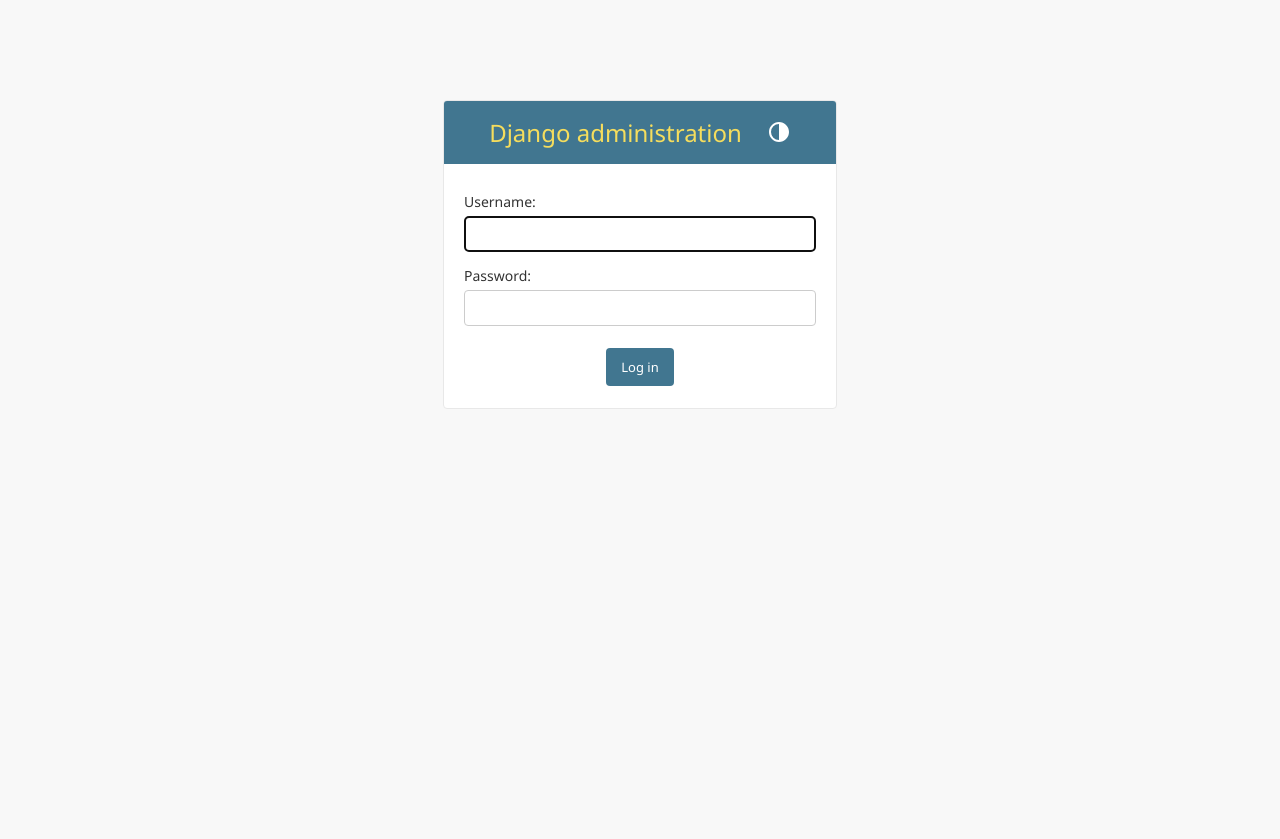
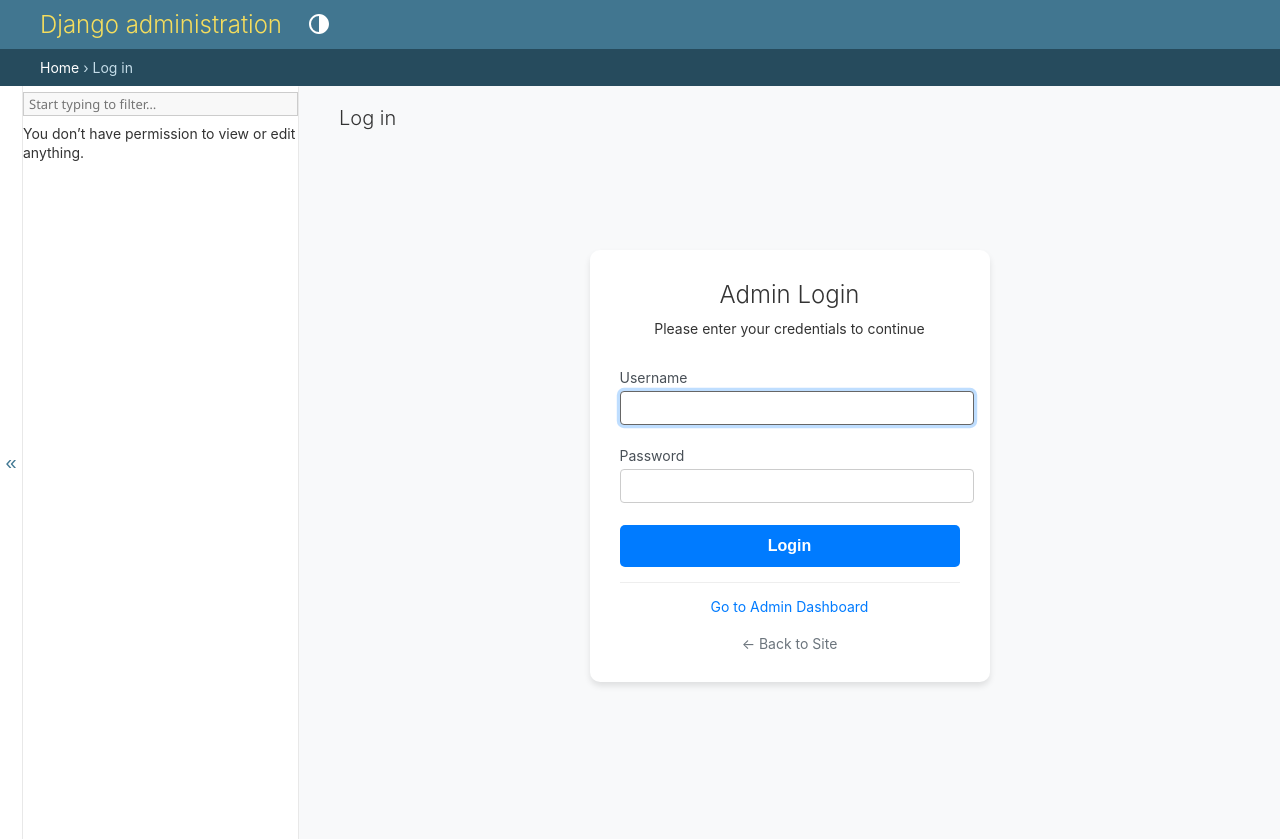
Before and after one commit to beneeshv/blog_jango, a Django app: page /admin/login/ in a window 1280 px wide. Before the commit the page ends 409 px from the top, so only its background shows below. Run offline with Django 5.2, Linux system fonts and the light colour scheme.

Commit message:
second push

```diff
--- /dev/null
+++ b/blog/templates/admin/login.html
@@ -0,0 +1,147 @@
+{% extends 'admin/base_site.html' %}
+{% load static %}
+
+{% block title %}Admin Login{% endblock %}
+
+{% block extrastyle %}
+<style>
+    body {
+        background: #f8f9fa;
+        font-family: -apple-system, BlinkMacSystemFont, "Segoe UI", Roboto, "Helvetica Neue", Arial, sans-serif;
+    }
+    .login-container {
+        max-width: 400px;
+        margin: 100px auto;
+        padding: 20px;
+    }
+    .login-card {
+        background: white;
+        border-radius: 10px;
+        box-shadow: 0 4px 6px rgba(0, 0, 0, 0.1);
+        padding: 30px;
+    }
+    .login-header {
+        text-align: center;
+        margin-bottom: 30px;
+    }
+    .login-header h1 {
+        font-size: 24px;
+        color: #333;
+        margin-bottom: 10px;
+    }
+    .login-form {
+        margin-top: 20px;
+    }
+    .form-group {
+        margin-bottom: 20px;
+    }
+    .form-group label {
+        display: block;
+        margin-bottom: 5px;
+        color: #495057;
+    }
+    .form-control {
+        width: 100%;
+        border-radius: 5px;
+        padding: 10px 15px;
+        border: 1px solid #ddd;
+        font-size: 16px;
+    }
+    .form-control:focus {
+        border-color: #80bdff;
+        outline: 0;
+        box-shadow: 0 0 0 0.2rem rgba(0,123,255,.25);
+    }
+    .btn-login {
+        width: 100%;
+        padding: 12px;
+        background: #007bff;
+        border: none;
+        border-radius: 5px;
+        color: white;
+        font-weight: bold;
+        cursor: pointer;
+        transition: background 0.3s;
+        font-size: 16px;
+    }
+    .btn-login:hover {
+        background: #0056b3;
+    }
+    .error-message {
+        color: #dc3545;
+        margin-bottom: 15px;
+        text-align: center;
+        padding: 10px;
+        background: #f8d7da;
+        border-radius: 5px;
+    }
+    .back-to-site {
+        text-align: center;
+        margin-top: 20px;
+    }
+    .back-to-site a {
+        color: #6c757d;
+        text-decoration: none;
+        font-size: 14px;
+    }
+    .back-to-site a:hover {
+        color: #343a40;
+    }
+    .admin-link {
+        text-align: center;
+        margin-top: 15px;
+        padding-top: 15px;
+        border-top: 1px solid #eee;
+    }
+    .admin-link a {
+        color: #007bff;
+        text-decoration: none;
+    }
+    .admin-link a:hover {
+        text-decoration: underline;
+    }
+</style>
+{% endblock %}
+
+{% block content %}
+<div class="login-container">
+    <div class="login-card">
+        <div class="login-header">
+            <h1>Admin Login</h1>
+            <p class="text-muted">Please enter your credentials to continue</p>
+        </div>
+
+        {% if form.errors %}
+            <div class="error-message">
+                {% if form.errors.items|length == 1 %}
+                    Please correct the error below.
+                {% else %}
+                    Please correct the errors below.
+                {% endif %}
+            </div>
+        {% endif %}
+
+        <form action="{{ app_path }}" method="post" class="login-form">
+            {% csrf_token %}
+            <div class="form-group">
+                <label for="id_username">Username</label>
+                <input type="text" name="username" id="id_username" class="form-control" required autofocus>
+            </div>
+            <div class="form-group">
+                <label for="id_password">Password</label>
+                <input type="password" name="password" id="id_password" class="form-control" required>
+            </div>
+            <input type="hidden" name="next" value="{% url 'admin-dashboard' %}">
+            <button type="submit" class="btn-login">Login</button>
+        </form>
+
+        <div class="admin-link">
+            <a href="{% url 'admin-dashboard' %}">Go to Admin Dashboard</a>
+        </div>
+
+        <div class="back-to-site">
+            <a href="{% url 'blog:post_list' %}">← Back to Site</a>
+        </div>
+    </div>
+</div>
+{% endblock %}
--- a/blog/templates/registration/login.html
+++ b/blog/templates/registration/login.html
@@ -24,8 +24,10 @@
                     </div>
                 </form>
                 <div class="text-center mt-3">
-                    <p>Don't have an account? <a href="{% url 'blog:register' %}">Register here</a></p>
+
+                 <p>Don't have an account? <a href="{% url 'blog:register' %}">Register here</a></p>
                 </div>
+
             </div>
         </div>
     </div>
--- a/blog/urls.py
+++ b/blog/urls.py
@@ -17,4 +17,5 @@
     path('profile/', views.profile_view, name='profile'),
     path('register/', views.register, name='register'),
     path("logout/", views.user_logout, name="logout"),
+    path('admin-login/', views.admin_login, name='admin_login'),
 ]
--- a/mysite/urls.py
+++ b/mysite/urls.py
@@ -18,9 +18,20 @@
 from django.urls import path, include
 from django.conf import settings
 from django.conf.urls.static import static
+from blog.admin import AdminDashboardView
+from django.contrib.auth import views as auth_views
+from django.shortcuts import redirect
+
+def redirect_to_dashboard(request):
+    return redirect('admin-dashboard')
 
 urlpatterns = [
     path('admin/', admin.site.urls),
+    path('admin/dashboard/', AdminDashboardView.as_view(), name='admin-dashboard'),
+    path('admin/login/', auth_views.LoginView.as_view(
+        template_name='admin/login.html',
+        next_page='admin-dashboard'
+    ), name='admin-login'),
     path('', include('blog.urls')),
     path('accounts/', include('django.contrib.auth.urls')),
 ] + static(settings.MEDIA_URL, document_root=settings.MEDIA_ROOT)
```
Also changed, not shown: blog/admin.py (+70 -3 lines), blog/templates/admin/admin_login.html (added, +59 -0 lines), blog/templates/admin/dashboard.html (added, +172 -0 lines), blog/views.py (+23 -0 lines), media/blog_images/1.jpg (added).
